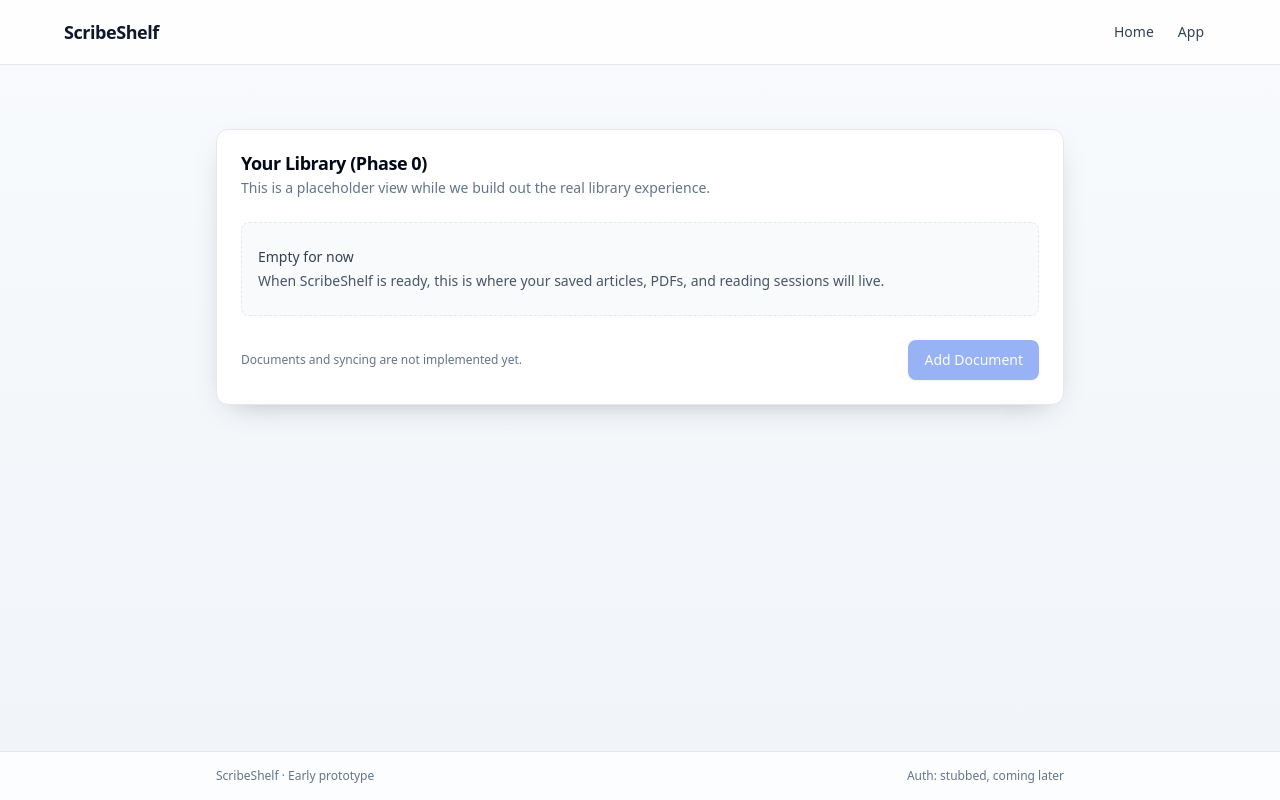
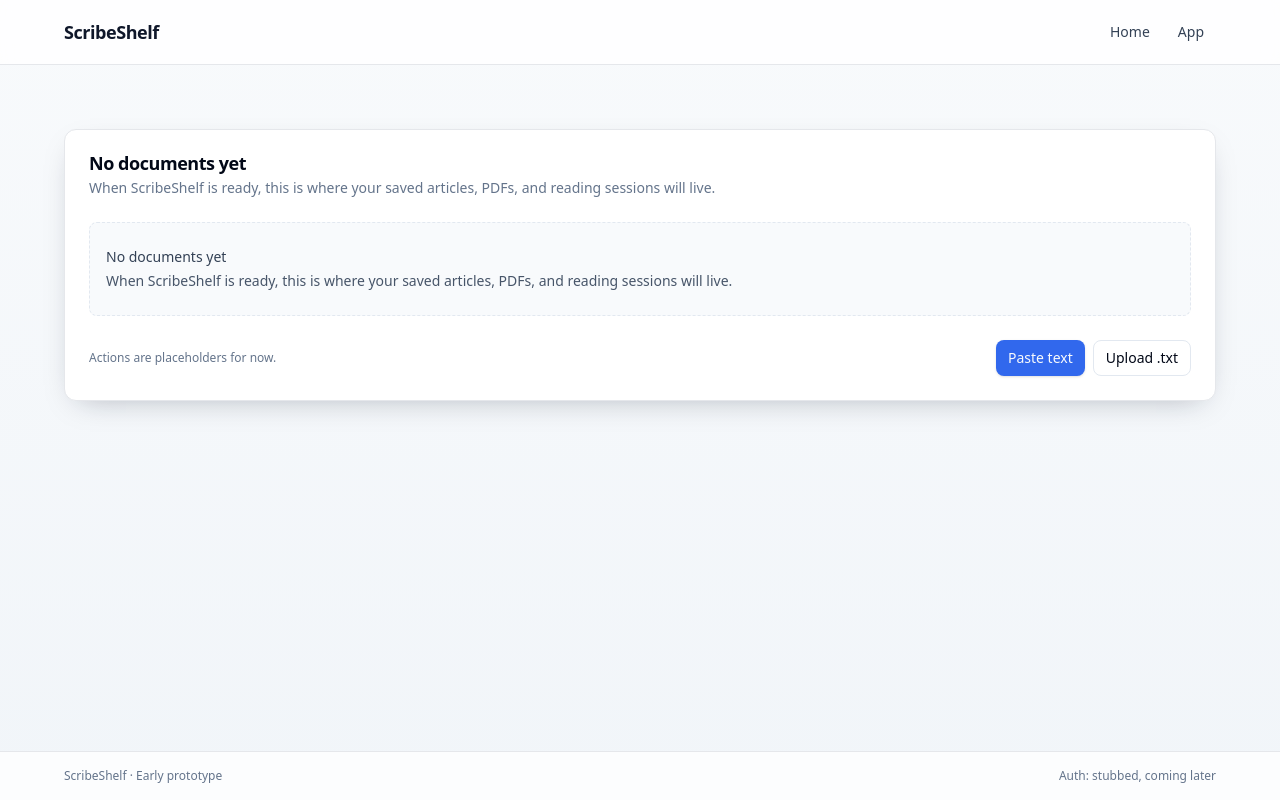
Before and after one commit to Nishalvujini/scribeshelf, a Next.js app: page /app in a window 1280 px wide. Built offline with nearby package versions, Linux system fonts and the light colour scheme.

Commit message:
feat: iteration 0.2 UI foundation + 0.3 supabase infra

```diff
--- /dev/null
+++ b/app/api/health/supabase/route.ts
@@ -0,0 +1,23 @@
+import { NextResponse } from "next/server";
+import type { SupabaseHealthStatus } from "@/lib/supabase/types";
+
+export async function GET() {
+  const hasUrl = Boolean(process.env.NEXT_PUBLIC_SUPABASE_URL);
+  const hasAnonKey = Boolean(process.env.NEXT_PUBLIC_SUPABASE_ANON_KEY);
+
+  let body: SupabaseHealthStatus;
+
+  if (hasUrl && hasAnonKey) {
+    body = { ok: true, provider: "supabase" };
+  } else {
+    body = {
+      ok: false,
+      provider: "supabase",
+      error: "Missing env"
+    };
+  }
+
+  return NextResponse.json(body, {
+    status: 200
+  });
+}
--- /dev/null
+++ b/app/app/diagnostics/page.tsx
@@ -0,0 +1,108 @@
+"use client";
+
+import * as React from "react";
+import { Card, CardContent, CardHeader, CardTitle } from "@/components/ui/card";
+import type { SupabaseHealthStatus } from "@/lib/supabase/types";
+
+export default function DiagnosticsPage() {
+  const [status, setStatus] = React.useState<SupabaseHealthStatus | null>(null);
+  const [error, setError] = React.useState<string | null>(null);
+  const [isLoading, setIsLoading] = React.useState(true);
+
+  React.useEffect(() => {
+    let isMounted = true;
+
+    async function fetchHealth() {
+      try {
+        const res = await fetch("/api/health/supabase");
+        if (!res.ok) {
+          throw new Error(`HTTP ${res.status}`);
+        }
+        const json = (await res.json()) as SupabaseHealthStatus;
+        if (isMounted) {
+          setStatus(json);
+          setError(null);
+        }
+      } catch (e) {
+        if (isMounted) {
+          setError(
+            e instanceof Error ? e.message : "Unknown error while checking health"
+          );
+          setStatus(null);
+        }
+      } finally {
+        if (isMounted) {
+          setIsLoading(false);
+        }
+      }
+    }
+
+    fetchHealth();
+
+    return () => {
+      isMounted = false;
+    };
+  }, []);
+
+  const statusLabel =
+    status?.ok === true
+      ? "Healthy"
+      : status?.ok === false
+      ? "Misconfigured"
+      : "Unknown";
+
+  const statusColor =
+    status?.ok === true
+      ? "text-emerald-600"
+      : status?.ok === false
+      ? "text-amber-600"
+      : "text-slate-500";
+
+  return (
+    <section className="space-y-4">
+      <h1 className="text-xl font-semibold tracking-tight text-slate-900">
+        Diagnostics
+      </h1>
+      <Card>
+        <CardHeader>
+          <CardTitle>Supabase connectivity</CardTitle>
+        </CardHeader>
+        <CardContent className="space-y-2 text-sm text-slate-700">
+          <p>
+            Status:{" "}
+            <span className={statusColor}>
+              {isLoading ? "Checking…" : statusLabel}
+            </span>
+          </p>
+          {status && (
+            <p className="text-xs text-slate-500">
+              Provider: {status.provider}
+              {status.ok === false && status.error
+                ? ` · ${status.error}`
+                : null}
+            </p>
+          )}
+          {error && (
+            <p className="text-xs text-amber-600">
+              Client error while calling health endpoint: {error}
+            </p>
+          )}
+          {!isLoading && !status && !error && (
+            <p className="text-xs text-slate-500">
+              No status available. This should not normally happen.
+            </p>
+          )}
+          <p className="text-xs text-slate-500">
+            This page is safe to use even before Supabase is configured. Once
+            you add env vars and restart the dev server, the status should move
+            to{" "}
+            <span className="font-medium text-emerald-600">
+              Healthy
+            </span>
+            .
+          </p>
+        </CardContent>
+      </Card>
+    </section>
+  );
+}
--- a/app/app/page.tsx
+++ b/app/app/page.tsx
@@ -1,40 +1,21 @@
-import { Button } from "@/components/ui/button";
-import {
-  Card,
-  CardContent,
-  CardDescription,
-  CardFooter,
-  CardHeader,
-  CardTitle
-} from "@/components/ui/card";
+"use client";
+import { EmptyState } from "@/components/empty-state";
 
 export default function LibraryPage() {
   return (
     <section className="space-y-6">
-      <Card className="shadow-subtle">
-        <CardHeader>
-          <CardTitle>Your Library (Phase 0)</CardTitle>
-          <CardDescription>
-            This is a placeholder view while we build out the real library
-            experience.
-          </CardDescription>
-        </CardHeader>
-        <CardContent>
-          <div className="rounded-md border border-dashed border-slate-200 bg-slate-50 px-4 py-6 text-sm text-slate-600">
-            <p className="font-medium text-slate-700">Empty for now</p>
-            <p className="mt-1 text-slate-600">
-              When ScribeShelf is ready, this is where your saved articles,
-              PDFs, and reading sessions will live.
-            </p>
-          </div>
-        </CardContent>
-        <CardFooter className="justify-between">
-          <p className="text-xs text-slate-500">
-            Documents and syncing are not implemented yet.
-          </p>
-          <Button disabled>Add Document</Button>
-        </CardFooter>
-      </Card>
+      <EmptyState
+        title="No documents yet"
+        description="When ScribeShelf is ready, this is where your saved articles, PDFs, and reading sessions will live."
+        primaryActionLabel="Paste text"
+        secondaryActionLabel="Upload .txt"
+        onPrimaryAction={() => {
+          // stub: will open paste flow later
+        }}
+        onSecondaryAction={() => {
+          // stub: will open upload flow later
+        }}
+      />
     </section>
   );
 }
--- a/app/layout.tsx
+++ b/app/layout.tsx
@@ -2,10 +2,12 @@ import type { Metadata } from "next";
 import Link from "next/link";
 import "./globals.css";
 import { Button } from "@/components/ui/button";
+import { Container } from "@/components/layout/container";
+import { appName, appTagline } from "@/lib/theme";
 
 export const metadata: Metadata = {
-  title: "ScribeShelf",
-  description: "A neurodivergent-friendly web reader."
+  title: appName,
+  description: appTagline
 };
 
 export default function RootLayout({
@@ -17,31 +19,39 @@ export default function RootLayout({
     <html lang="en">
       <body className="page-shell">
         <header className="border-b bg-white/80 backdrop-blur">
-          <div className="container flex h-16 items-center justify-between">
+          <Container className="flex h-16 items-center justify-between gap-3 sm:gap-4">
             <Link
               href="/"
-              className="text-lg font-semibold tracking-tight text-slate-900"
+              className="text-base font-semibold tracking-tight text-slate-900 sm:text-lg"
             >
-              ScribeShelf
+              {appName}
             </Link>
-            <nav className="flex items-center gap-3 text-sm font-medium text-slate-700">
-              <Link href="/" className="hover:text-slate-900">
+            <nav className="flex items-center gap-2 text-sm font-medium text-slate-700">
+              <Link
+                href="/"
+                className="rounded-md px-2 py-1 hover:bg-slate-100 hover:text-slate-900"
+              >
                 Home
               </Link>
-              <Button asChild variant="ghost" size="sm">
+              <Button
+                asChild
+                variant="ghost"
+                size="sm"
+                className="px-3 py-2"
+              >
                 <Link href="/app">App</Link>
               </Button>
             </nav>
-          </div>
+          </Container>
         </header>
         <main className="page-main">
-          <div className="container max-w-4xl">{children}</div>
+          <Container>{children}</Container>
         </main>
         <footer className="border-t bg-white/80 py-4 text-xs text-slate-500">
-          <div className="container max-w-4xl flex justify-between">
-            <span>ScribeShelf · Early prototype</span>
+          <Container className="flex flex-col justify-between gap-2 sm:flex-row">
+            <span>{appName} · Early prototype</span>
             <span>Auth: stubbed, coming later</span>
-          </div>
+          </Container>
         </footer>
       </body>
     </html>
--- a/app/page.tsx
+++ b/app/page.tsx
@@ -1,5 +1,6 @@
 import Link from "next/link";
 import { Button } from "@/components/ui/button";
+import { appTagline } from "@/lib/theme";
 
 export default function LandingPage() {
   return (
@@ -9,9 +10,7 @@ export default function LandingPage() {
           Read the web on your terms.
         </h1>
         <p className="max-w-2xl text-base text-slate-700 md:text-lg">
-          ScribeShelf is a neurodivergent-friendly reading workspace for calmer,
-          more focused deep work. Bring your articles and documents into a space
-          that supports how your brain actually works.
+          {appTagline}
         </p>
       </div>
       <div className="flex flex-wrap items-center gap-3">
--- /dev/null
+++ b/components/empty-state.tsx
@@ -0,0 +1,70 @@
+import * as React from "react";
+import { Button } from "@/components/ui/button";
+import {
+  Card,
+  CardContent,
+  CardDescription,
+  CardFooter,
+  CardHeader,
+  CardTitle
+} from "@/components/ui/card";
+
+type EmptyStateProps = {
+  title: string;
+  description: string;
+  primaryActionLabel: string;
+  onPrimaryAction?: () => void;
+  secondaryActionLabel?: string;
+  onSecondaryAction?: () => void;
+};
+
+export function EmptyState({
+  title,
+  description,
+  primaryActionLabel,
+  onPrimaryAction,
+  secondaryActionLabel,
+  onSecondaryAction
+}: EmptyStateProps) {
+  const handlePrimary = React.useCallback(() => {
+    onPrimaryAction?.();
+  }, [onPrimaryAction]);
+
+  const handleSecondary = React.useCallback(() => {
+    onSecondaryAction?.();
+  }, [onSecondaryAction]);
+
+  return (
+    <Card className="shadow-subtle">
+      <CardHeader>
+        <CardTitle>{title}</CardTitle>
+        <CardDescription>{description}</CardDescription>
+      </CardHeader>
+      <CardContent>
+        <div className="rounded-md border border-dashed border-slate-200 bg-slate-50 px-4 py-6 text-sm text-slate-600">
+          <p className="font-medium text-slate-700">{title}</p>
+          <p className="mt-1 text-slate-600">{description}</p>
+        </div>
+      </CardContent>
+      <CardFooter className="flex flex-wrap items-center gap-3 justify-between">
+        <p className="text-xs text-slate-500">
+          Actions are placeholders for now.
+        </p>
+        <div className="flex flex-wrap gap-2">
+          <Button size="sm" onClick={handlePrimary}>
+            {primaryActionLabel}
+          </Button>
+          {secondaryActionLabel ? (
+            <Button
+              size="sm"
+              variant="outline"
+              onClick={handleSecondary}
+            >
+              {secondaryActionLabel}
+            </Button>
+          ) : null}
+        </div>
+      </CardFooter>
+    </Card>
+  );
+}
--- /dev/null
+++ b/components/layout/container.tsx
@@ -0,0 +1,19 @@
+import * as React from "react";
+import { cn } from "@/lib/utils";
+import { layout } from "@/lib/theme";
+
+interface ContainerProps extends React.HTMLAttributes<HTMLDivElement> {}
+
+export function Container({ className, ...props }: ContainerProps) {
+  return (
+    <div
+      className={cn(
+        "container",
+        layout.pageMaxWidth,
+        "px-4 sm:px-6",
+        className
+      )}
+      {...props}
+    />
+  );
+}
--- /dev/null
+++ b/lib/supabase/server.ts
@@ -0,0 +1,39 @@
+import { cookies } from "next/headers";
+import { createClient } from "@supabase/supabase-js";
+
+const supabaseUrl = process.env.NEXT_PUBLIC_SUPABASE_URL;
+const supabaseAnonKey = process.env.NEXT_PUBLIC_SUPABASE_ANON_KEY;
+const supabaseServiceRoleKey = process.env.SUPABASE_SERVICE_ROLE_KEY;
+
+export function getSupabaseServerClient() {
+  if (!supabaseUrl || !supabaseAnonKey) {
+    throw new Error(
+      "Supabase is not configured. Set NEXT_PUBLIC_SUPABASE_URL and NEXT_PUBLIC_SUPABASE_ANON_KEY."
+    );
+  }
+
+  // For now we only return an anon client. Service role can be wired later.
+  const cookieStore = cookies();
+
+  const client = createClient(supabaseUrl, supabaseAnonKey, {
+    auth: {
+      persistSession: false
+    },
+    global: {
+      headers: {
+        "X-Client-Env": "server",
+        "X-ScribeShelf-Trace": cookieStore.get("ss-trace")?.value ?? ""
+      }
+    }
+  });
+
+  return client;
+}
+
+export function isSupabaseConfigured() {
+  return Boolean(supabaseUrl && supabaseAnonKey);
+}
+
+export function hasServiceRoleKey() {
+  return Boolean(supabaseServiceRoleKey);
+}
--- /dev/null
+++ b/lib/supabase/types.ts
@@ -0,0 +1,9 @@
+export type SupabaseHealthStatus =
+  | { ok: true; provider: "supabase" }
+  | { ok: false; provider: "supabase"; error: string };
+
+// Placeholder domain types to be expanded in later iterations.
+export interface ScribeShelfUser {
+  id: string;
+  email?: string | null;
+}
--- /dev/null
+++ b/lib/theme.ts
@@ -0,0 +1,9 @@
+export const appName = "ScribeShelf";
+
+export const appTagline =
+  "A neurodivergent-friendly reading workspace for calmer, more focused deep work.";
+
+export const layout = {
+  pageMaxWidth: "max-w-4xl",
+  pagePaddingY: "py-10 md:py-16"
+} as const;
--- a/package.json
+++ b/package.json
@@ -9,6 +9,7 @@
     "lint": "next lint"
   },
   "dependencies": {
+    "@supabase/supabase-js": "^2.49.1",
     "@radix-ui/react-slot": "^1.2.4",
     "class-variance-authority": "^0.7.0",
     "clsx": "^2.1.0",
```
Also changed, not shown: lib/supabase/client.ts (added, +17 -0 lines), 1 other file (tests, documents, lock files or other folders).
